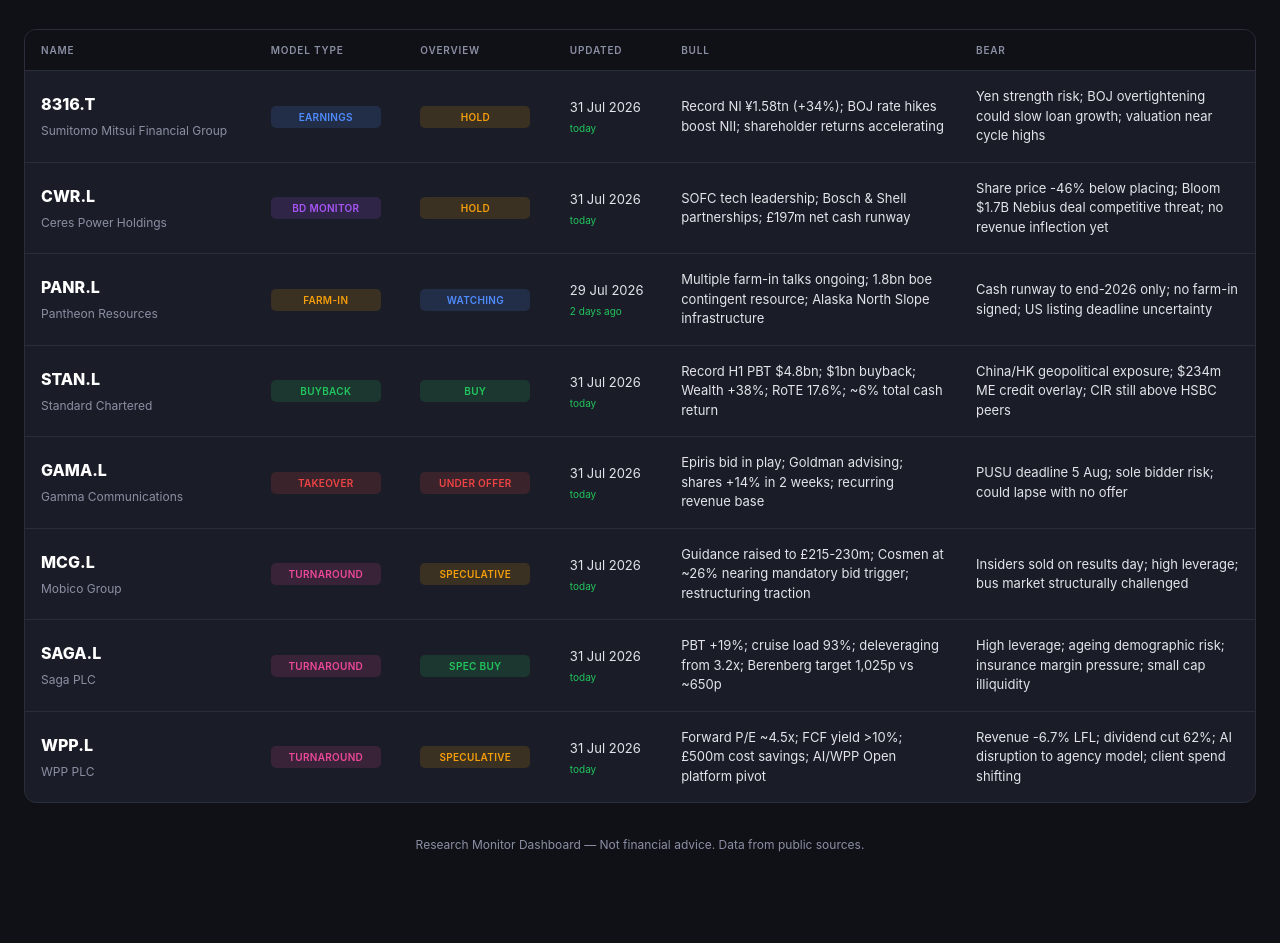
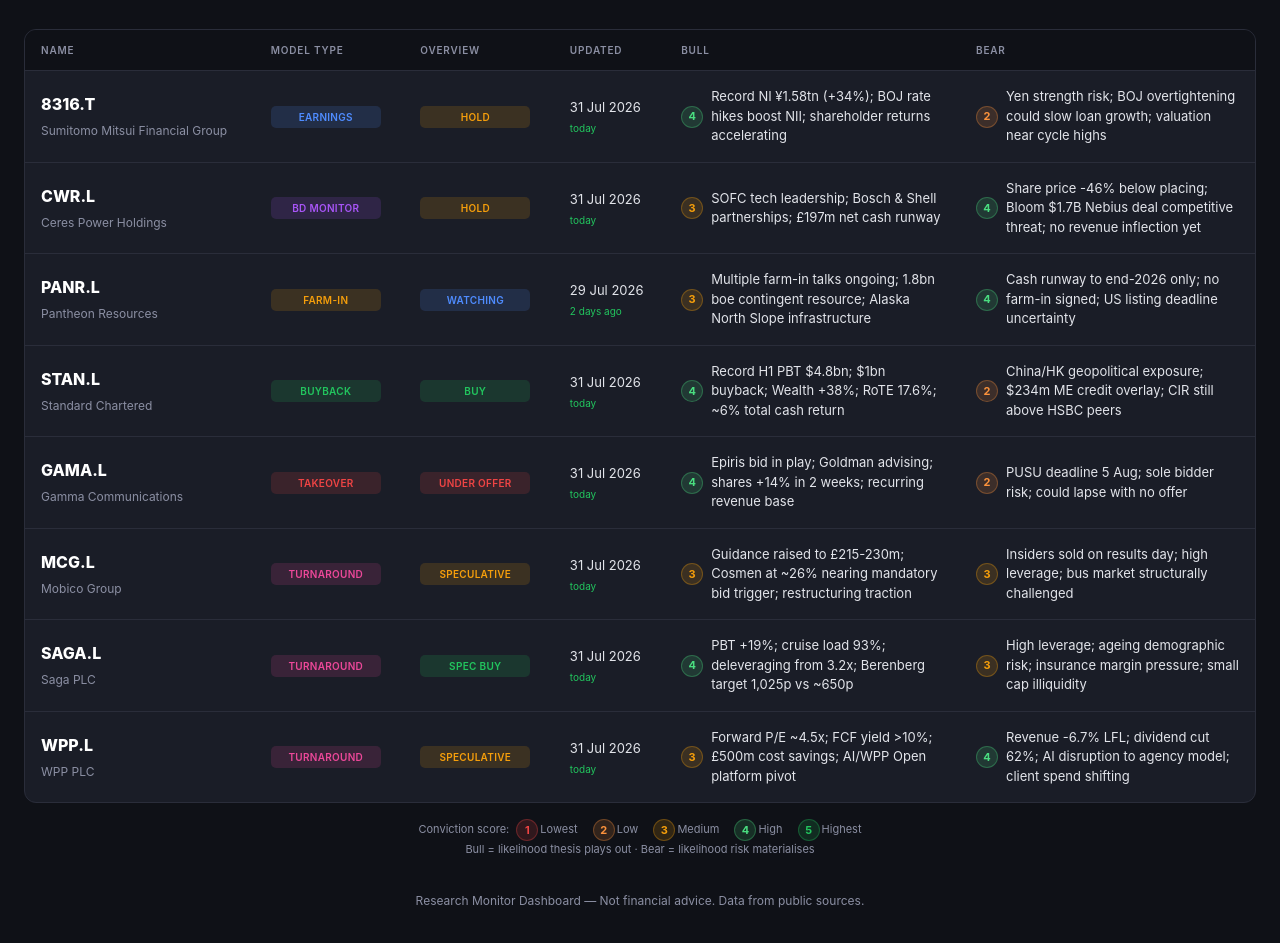
Before and after one commit to kinyungyu/portfolio-dashboard, a plain HTML site: page index.html in a window 1280 px wide. Shown: the part 109-1052 px from the top of the page. Before the commit the page ends 1004 px from the top, so only its background shows below. Drawn offline with Linux system fonts and the light colour scheme.

Commit message:
Add conviction score circles with colour key to Bull/Bear columns

```diff
--- a/index.html
+++ b/index.html
@@ -104,6 +104,15 @@
 
         /* Bull/Bear columns */
         .col-bull, .col-bear { max-width: 280px; font-size: 12px; color: var(--text); line-height: 1.5; }
+        .bb { display: flex; align-items: center; gap: 8px; }
+        .bb-text { flex: 1; }
+        .score { display: flex; align-items: center; justify-content: center; min-width: 22px; width: 22px; height: 22px; border-radius: 50%; font-size: 11px; font-weight: 700; flex-shrink: 0; }
+        .score-5 { background: rgba(34,197,94,0.15); color: var(--accent2); border: 1px solid rgba(34,197,94,0.30); }
+        .score-4 { background: rgba(74,222,128,0.15); color: #4ade80; border: 1px solid rgba(74,222,128,0.30); }
+        .score-3 { background: rgba(245,158,11,0.15); color: var(--warn); border: 1px solid rgba(245,158,11,0.30); }
+        .score-2 { background: rgba(251,146,60,0.15); color: #fb923c; border: 1px solid rgba(251,146,60,0.30); }
+        .score-1 { background: rgba(239,68,68,0.15); color: var(--danger); border: 1px solid rgba(239,68,68,0.30); }
+        .footnote { text-align: center; margin-top: 16px; font-size: 11px; color: var(--muted); line-height: 1.6; }
 
 
         .footer { text-align: center; margin-top: 32px; font-size: 12px; color: var(--muted); }
@@ -172,8 +181,8 @@
                         <span class="date-age age-fresh">today</span>
                     </td>
 
-                    <td class="col-bull" data-label="Bull">Record NI &yen;1.58tn (+34%); BOJ rate hikes boost NII; shareholder returns accelerating</td>
-                    <td class="col-bear" data-label="Bear">Yen strength risk; BOJ overtightening could slow loan growth; valuation near cycle highs</td>
+                    <td class="col-bull" data-label="Bull"><div class="bb"><span class="score score-4">4</span><span class="bb-text">Record NI &yen;1.58tn (+34%); BOJ rate hikes boost NII; shareholder returns accelerating</span></div></td>
+                    <td class="col-bear" data-label="Bear"><div class="bb"><span class="score score-2">2</span><span class="bb-text">Yen strength risk; BOJ overtightening could slow loan growth; valuation near cycle highs</span></div></td>
                 </tr>
 
                 <!-- Ceres Power -->
@@ -189,8 +198,8 @@
                         <span class="date-age age-fresh">today</span>
                     </td>
 
-                    <td class="col-bull" data-label="Bull">SOFC tech leadership; Bosch &amp; Shell partnerships; &pound;197m net cash runway</td>
-                    <td class="col-bear" data-label="Bear">Share price -46% below placing; Bloom $1.7B Nebius deal competitive threat; no revenue inflection yet</td>
+                    <td class="col-bull" data-label="Bull"><div class="bb"><span class="score score-3">3</span><span class="bb-text">SOFC tech leadership; Bosch &amp; Shell partnerships; &pound;197m net cash runway</span></div></td>
+                    <td class="col-bear" data-label="Bear"><div class="bb"><span class="score score-4">4</span><span class="bb-text">Share price -46% below placing; Bloom $1.7B Nebius deal competitive threat; no revenue inflection yet</span></div></td>
                 </tr>
 
                 <!-- PANR -->
@@ -206,8 +215,8 @@
                         <span class="date-age age-fresh">2 days ago</span>
                     </td>
 
-                    <td class="col-bull" data-label="Bull">Multiple farm-in talks ongoing; 1.8bn boe contingent resource; Alaska North Slope infrastructure</td>
-                    <td class="col-bear" data-label="Bear">Cash runway to end-2026 only; no farm-in signed; US listing deadline uncertainty</td>
+                    <td class="col-bull" data-label="Bull"><div class="bb"><span class="score score-3">3</span><span class="bb-text">Multiple farm-in talks ongoing; 1.8bn boe contingent resource; Alaska North Slope infrastructure</span></div></td>
+                    <td class="col-bear" data-label="Bear"><div class="bb"><span class="score score-4">4</span><span class="bb-text">Cash runway to end-2026 only; no farm-in signed; US listing deadline uncertainty</span></div></td>
                 </tr>
 
                 <!-- Standard Chartered -->
@@ -223,8 +232,8 @@
                         <span class="date-age age-fresh">today</span>
                     </td>
 
-                    <td class="col-bull" data-label="Bull">Record H1 PBT $4.8bn; $1bn buyback; Wealth +38%; RoTE 17.6%; ~6% total cash return</td>
-                    <td class="col-bear" data-label="Bear">China/HK geopolitical exposure; $234m ME credit overlay; CIR still above HSBC peers</td>
+                    <td class="col-bull" data-label="Bull"><div class="bb"><span class="score score-4">4</span><span class="bb-text">Record H1 PBT $4.8bn; $1bn buyback; Wealth +38%; RoTE 17.6%; ~6% total cash return</span></div></td>
+                    <td class="col-bear" data-label="Bear"><div class="bb"><span class="score score-2">2</span><span class="bb-text">China/HK geopolitical exposure; $234m ME credit overlay; CIR still above HSBC peers</span></div></td>
                 </tr>
 
                 <!-- Gamma Communications -->
@@ -240,8 +249,8 @@
                         <span class="date-age age-fresh">today</span>
                     </td>
 
-                    <td class="col-bull" data-label="Bull">Epiris bid in play; Goldman advising; shares +14% in 2 weeks; recurring revenue base</td>
-                    <td class="col-bear" data-label="Bear">PUSU deadline 5 Aug; sole bidder risk; could lapse with no offer</td>
+                    <td class="col-bull" data-label="Bull"><div class="bb"><span class="score score-4">4</span><span class="bb-text">Epiris bid in play; Goldman advising; shares +14% in 2 weeks; recurring revenue base</span></div></td>
+                    <td class="col-bear" data-label="Bear"><div class="bb"><span class="score score-2">2</span><span class="bb-text">PUSU deadline 5 Aug; sole bidder risk; could lapse with no offer</span></div></td>
                 </tr>
 
                 <!-- Mobico -->
@@ -257,8 +266,8 @@
                         <span class="date-age age-fresh">today</span>
                     </td>
 
-                    <td class="col-bull" data-label="Bull">Guidance raised to &pound;215-230m; Cosmen at ~26% nearing mandatory bid trigger; restructuring traction</td>
-                    <td class="col-bear" data-label="Bear">Insiders sold on results day; high leverage; bus market structurally challenged</td>
+                    <td class="col-bull" data-label="Bull"><div class="bb"><span class="score score-3">3</span><span class="bb-text">Guidance raised to &pound;215-230m; Cosmen at ~26% nearing mandatory bid trigger; restructuring traction</span></div></td>
+                    <td class="col-bear" data-label="Bear"><div class="bb"><span class="score score-3">3</span><span class="bb-text">Insiders sold on results day; high leverage; bus market structurally challenged</span></div></td>
                 </tr>
 
                 <!-- Saga -->
@@ -274,8 +283,8 @@
                         <span class="date-age age-fresh">today</span>
                     </td>
 
-                    <td class="col-bull" data-label="Bull">PBT +19%; cruise load 93%; deleveraging from 3.2x; Berenberg target 1,025p vs ~650p</td>
-                    <td class="col-bear" data-label="Bear">High leverage; ageing demographic risk; insurance margin pressure; small cap illiquidity</td>
+                    <td class="col-bull" data-label="Bull"><div class="bb"><span class="score score-4">4</span><span class="bb-text">PBT +19%; cruise load 93%; deleveraging from 3.2x; Berenberg target 1,025p vs ~650p</span></div></td>
+                    <td class="col-bear" data-label="Bear"><div class="bb"><span class="score score-3">3</span><span class="bb-text">High leverage; ageing demographic risk; insurance margin pressure; small cap illiquidity</span></div></td>
                 </tr>
 
                 <!-- WPP -->
@@ -291,11 +300,21 @@
                         <span class="date-age age-fresh">today</span>
                     </td>
 
-                    <td class="col-bull" data-label="Bull">Forward P/E ~4.5x; FCF yield &gt;10%; &pound;500m cost savings; AI/WPP Open platform pivot</td>
-                    <td class="col-bear" data-label="Bear">Revenue -6.7% LFL; dividend cut 62%; AI disruption to agency model; client spend shifting</td>
+                    <td class="col-bull" data-label="Bull"><div class="bb"><span class="score score-3">3</span><span class="bb-text">Forward P/E ~4.5x; FCF yield &gt;10%; &pound;500m cost savings; AI/WPP Open platform pivot</span></div></td>
+                    <td class="col-bear" data-label="Bear"><div class="bb"><span class="score score-4">4</span><span class="bb-text">Revenue -6.7% LFL; dividend cut 62%; AI disruption to agency model; client spend shifting</span></div></td>
                 </tr>
             </tbody>
         </table>
+
+        <div class="footnote">
+            <span style="margin-right: 4px;">Conviction score:</span>
+            <span class="score score-1" style="display:inline-flex; vertical-align:middle; margin-right:2px;">1</span><span style="margin-right:12px;">Lowest</span>
+            <span class="score score-2" style="display:inline-flex; vertical-align:middle; margin-right:2px;">2</span><span style="margin-right:12px;">Low</span>
+            <span class="score score-3" style="display:inline-flex; vertical-align:middle; margin-right:2px;">3</span><span style="margin-right:12px;">Medium</span>
+            <span class="score score-4" style="display:inline-flex; vertical-align:middle; margin-right:2px;">4</span><span style="margin-right:12px;">High</span>
+            <span class="score score-5" style="display:inline-flex; vertical-align:middle; margin-right:2px;">5</span><span>Highest</span>
+            <br>Bull = likelihood thesis plays out &middot; Bear = likelihood risk materialises
+        </div>
 
         <div class="footer">
             Research Monitor Dashboard &mdash; Not financial advice. Data from public sources.
```
